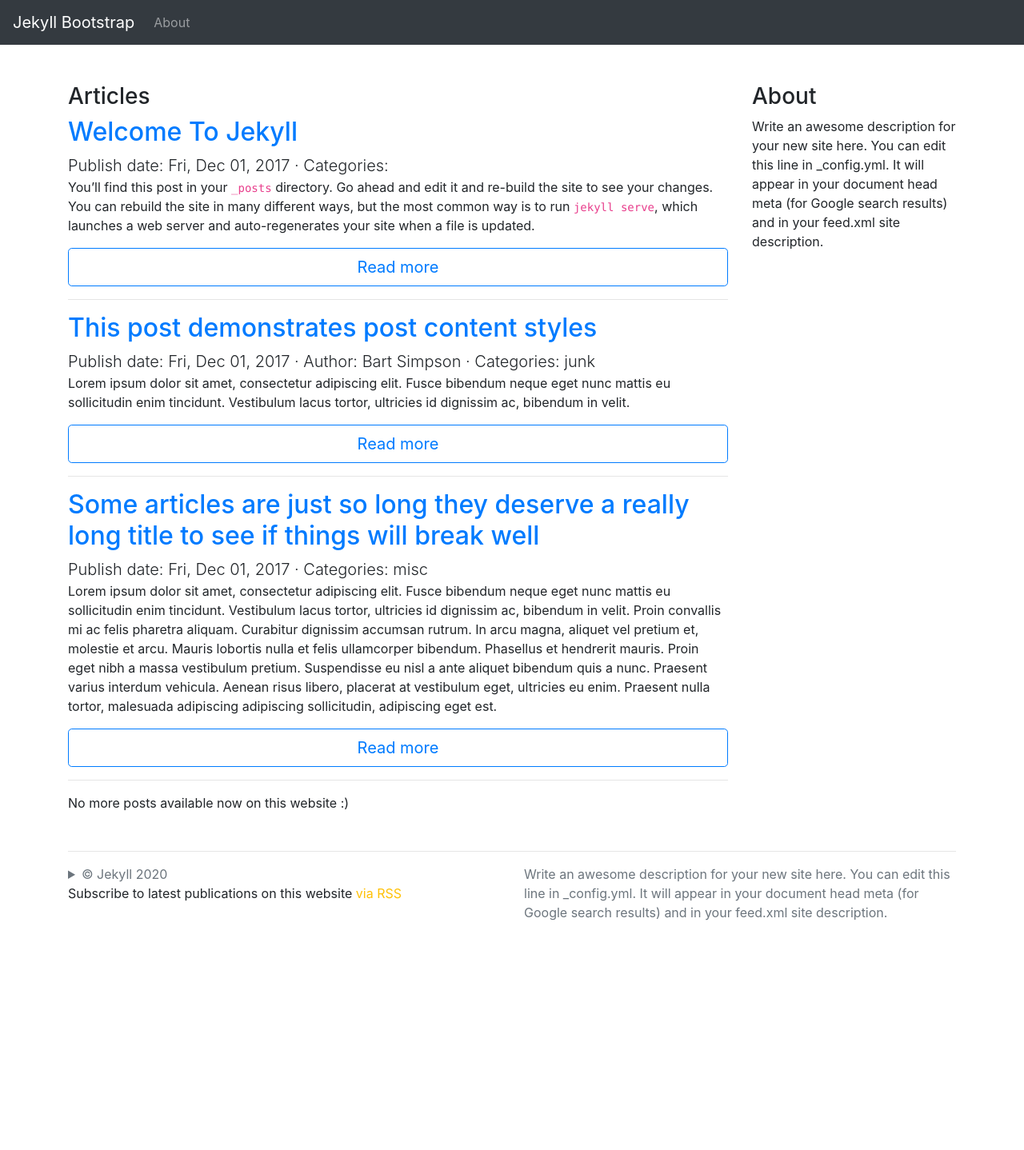
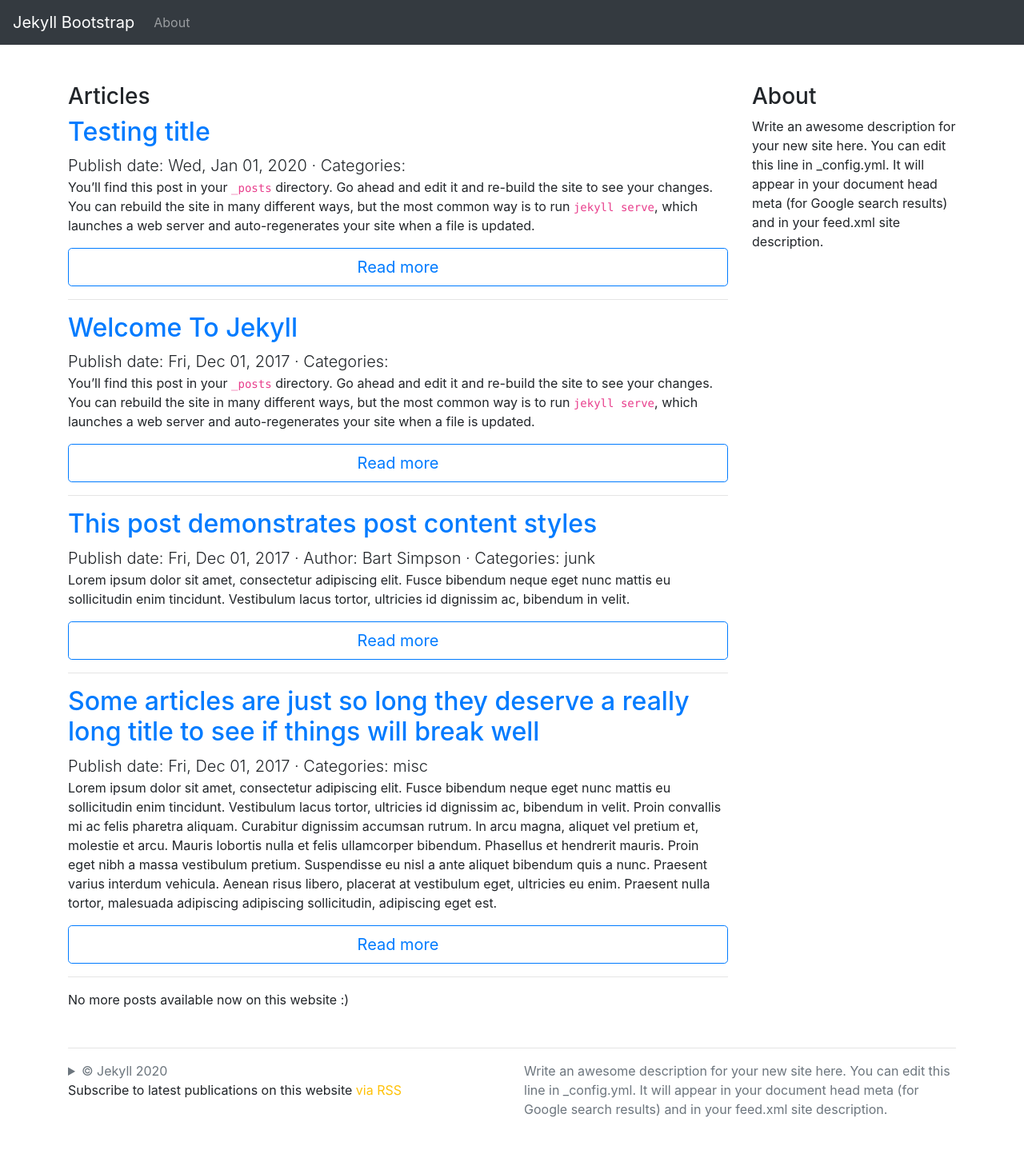
Before and after one commit to sanchan92/sanchan-test.github.io, a Jekyll site: the page built from jekyll-bootstrap/index.md, in a window 1280 px wide. Shown: the whole page at 80% size. Built offline with Jekyll 4.4.1, drawn with Linux system fonts in a browser that asks for light colours; before the commit the page ends 1192 px from its top, so only the background shows below that.

Commit message:
Test release
added new post for testing

```diff
--- a/jekyll-bootstrap/_layouts/page.html
+++ b/jekyll-bootstrap/_layouts/page.html
@@ -1,6 +1,7 @@
 ---
 layout: default
 ---
+
 <article class="container pt-5">
   <header>
     <h1>{{ page.title | escape }}</h1>
--- /dev/null
+++ b/jekyll-bootstrap/_posts/2020-01-01-test.md
@@ -0,0 +1,23 @@
+---
+layout: post
+title: Testing title
+---
+You’ll find this post in your `_posts` directory. Go ahead and edit it and re-build the site to see your changes. You can rebuild the site in many different ways, but the most common way is to run `jekyll serve`, which launches a web server and auto-regenerates your site when a file is updated.
+
+To add new posts, simply add a file in the `_posts` directory that follows the convention `YYYY-MM-DD-name-of-post.ext` and includes the necessary front matter. Take a look at the source for this post to get an idea about how it works.
+
+Jekyll also offers powerful support for code snippets:
+
+{% highlight ruby %}
+def print_hi(name)
+  puts "Hi, #{name}"
+end
+print_hi('Tom')
+#=> prints 'Hi, Tom' to STDOUT.
+{% endhighlight %}
+
+Check out the [Jekyll docs][jekyll-docs] for more info on how to get the most out of Jekyll. File all bugs/feature requests at [Jekyll’s GitHub repo][jekyll-gh]. If you have questions, you can ask them on [Jekyll Talk][jekyll-talk].
+
+[jekyll-docs]: http://jekyllrb.com/docs/home
+[jekyll-gh]:   https://github.com/jekyll/jekyll
+[jekyll-talk]: https://talk.jekyllrb.com/
```
